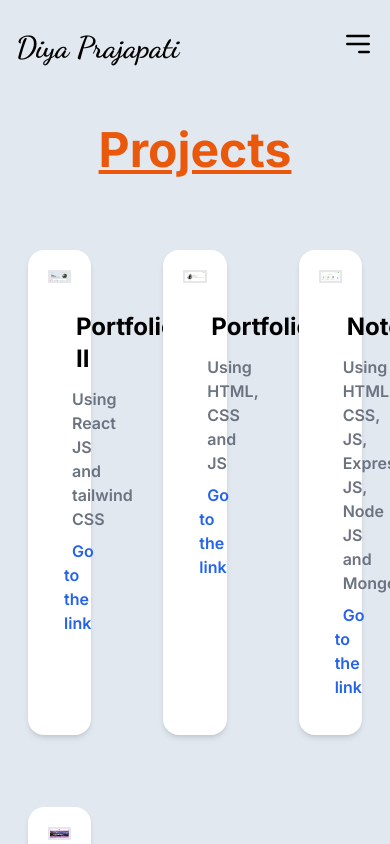
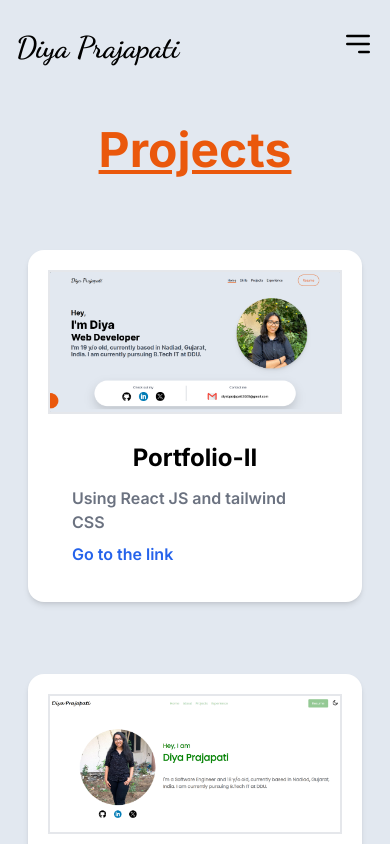
Before and after one commit to diyaprajapati/Portfolio, a React (Vite) app: page /project in a window 390 px wide. Shown: the top 844 px of the page. Built offline with nearby package versions, Linux system fonts and the light colour scheme.

Commit message:
make projects responsive

```diff
--- a/src/projects/ProjectList.jsx
+++ b/src/projects/ProjectList.jsx
@@ -4,7 +4,7 @@ import Project from './Project'
 
 export default function ProjectList() {
   return (
-    <div className="grid grid-cols-3 gap-4">
+    <div className="grid grid-cols-1 gap-4 md:grid md:grid-cols-2 lg:grid-cols-3">
         {project.map((ele) => {
             return <Project
                 image = {ele.image}
```
